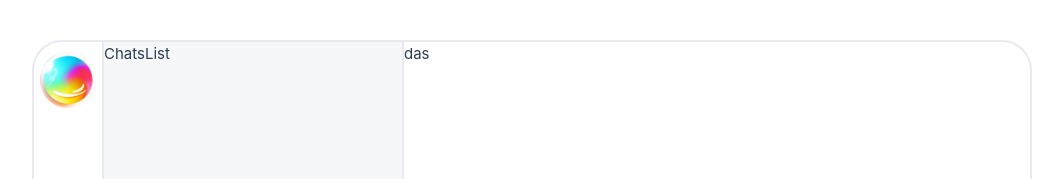
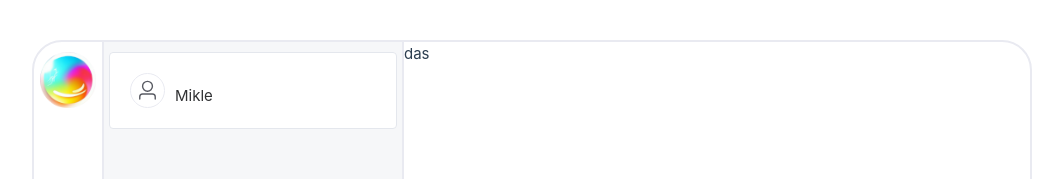
Before and after one commit to VitaliyKozhushko/chat_app, a Vue app in the folder frontend/: page / in a window 1280 px wide. Shown: the top 179 px of the page, without its empty margins (108-1171 px from the left). Built offline with nearby package versions, Linux system fonts and the light colour scheme.

Commit message:
add cards to chats

```diff
--- /dev/null
+++ b/frontend/src/assets/scss/listItems.scss
@@ -0,0 +1,37 @@
+.chats-list {
+  height: calc(90vh - 10px);
+  padding: 10px 5px;
+  z-index: -1;
+
+  .el-scrollbar {
+    height: calc(90vh - 15px);
+
+    .el-card {
+      margin-bottom: 10px;
+      &:hover {
+        cursor: pointer;
+      }
+
+      .el-card__body {
+        display: flex;
+        align-items: flex-end;
+        gap: 10px;
+
+        .user-icon {
+          display: flex;
+          justify-content: center;
+          align-items: center;
+          width: 35px;
+          height: 35px;
+          border-radius: 50%;
+          border: 1px solid #e9eaf1;
+
+          .el-icon {
+            transform: scale(1.5);
+            color: rgba(34, 37, 47, 0.75);
+          }
+        }
+      }
+    }
+  }
+}
--- a/frontend/src/components/ListItems/ChatsList.vue
+++ b/frontend/src/components/ListItems/ChatsList.vue
@@ -1,10 +1,21 @@
 <template>
-  <p>
-    ChatsList
-  </p>
+  <div class="chats-list">
+    <el-scrollbar>
+      <el-card shadow="hover">
+        <div class="user-icon">
+          <el-icon>
+            <User />
+          </el-icon>
+        </div>
+        <p>
+          Mikle
+        </p>
+      </el-card>
+    </el-scrollbar>
+  </div>
 </template>
 
 
 <script setup>
-
+import '@/assets/scss/listItems.scss'
 </script>
```
Also changed, not shown: frontend/src/assets/icons/user.png (added).
